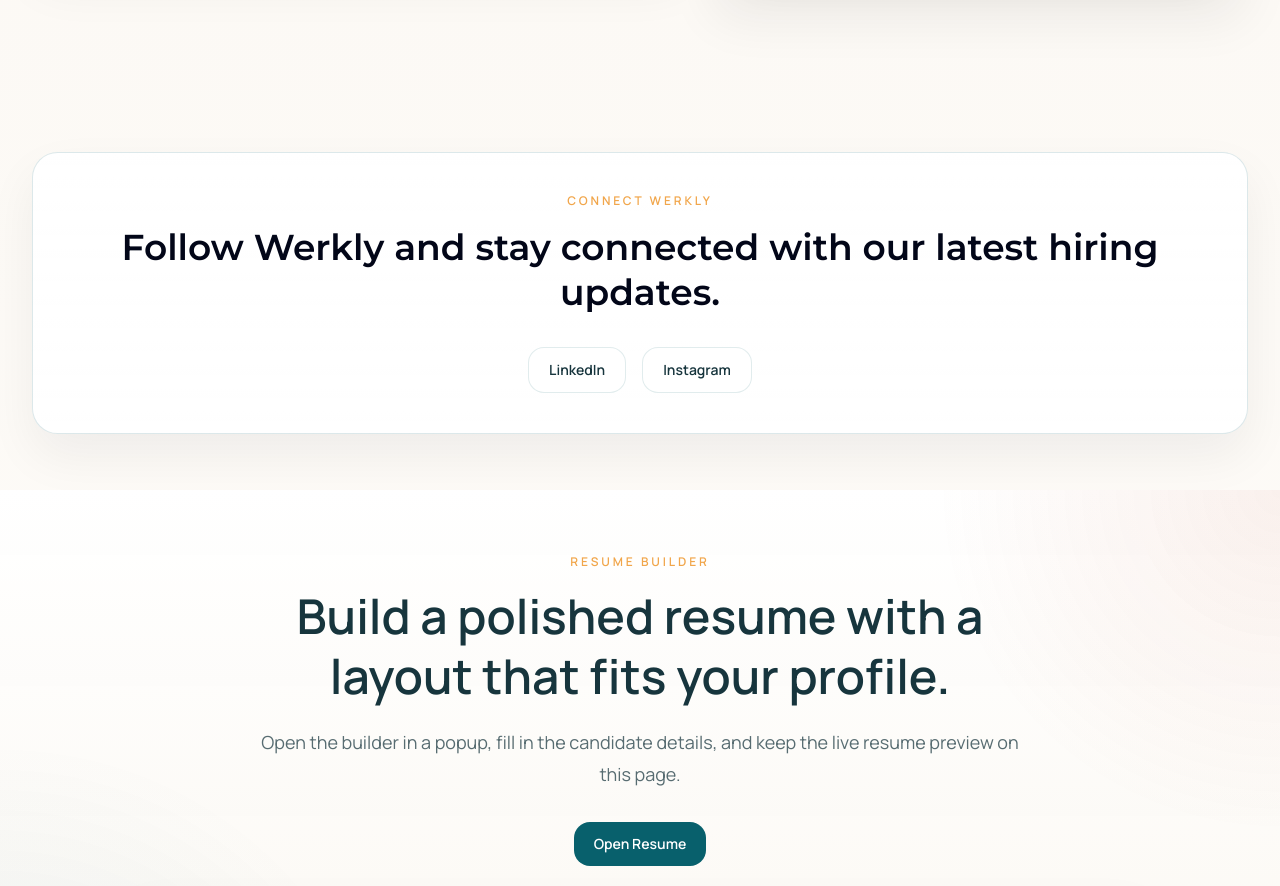
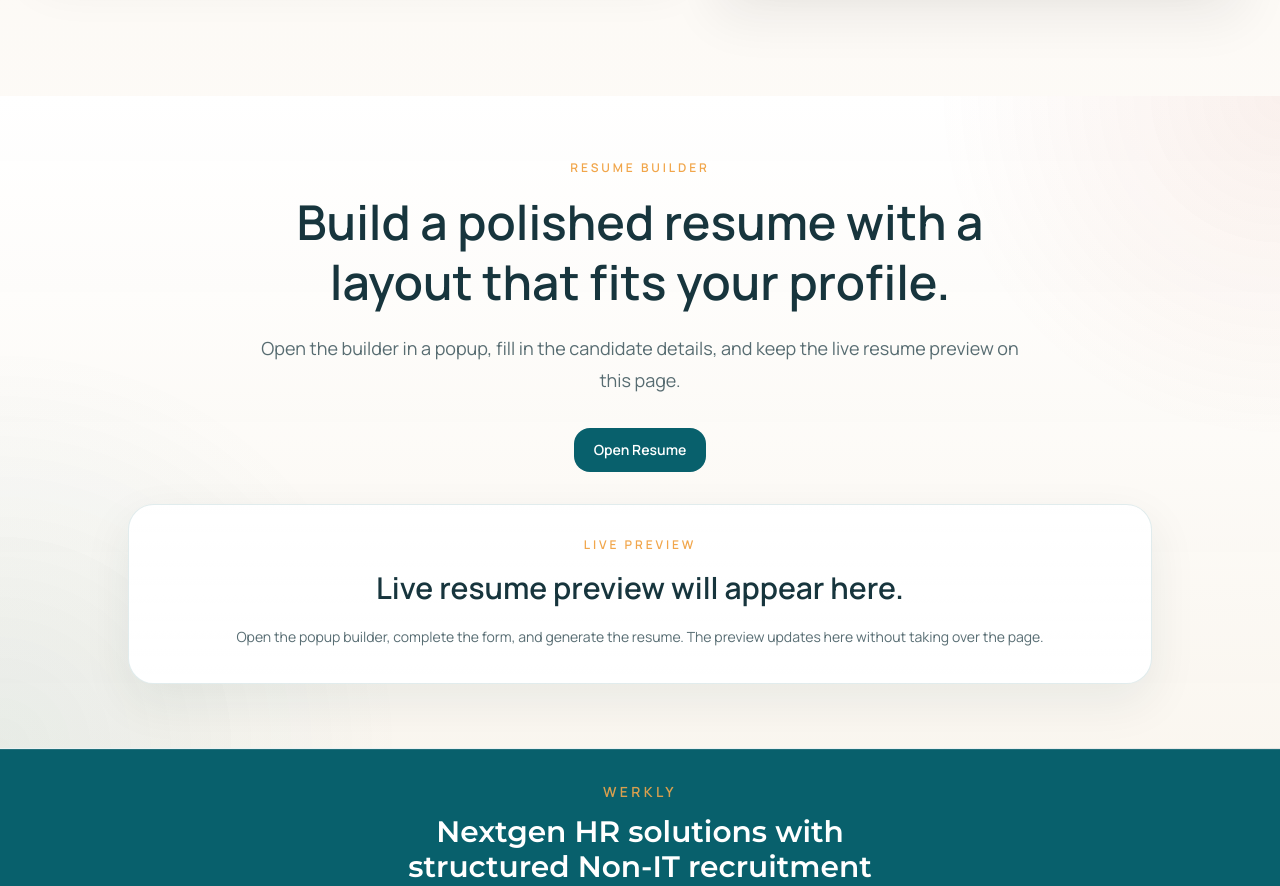
Before and after one commit to djkreddys-cmyk/Werkly, a Next.js app: page / in a window 1280 px wide. Shown: the part 3724-4610 px from the top of the page. Built offline with nearby package versions, Linux system fonts and the light colour scheme.

Commit message:
Remove Connect Werkly section

```diff
--- a/app/page.tsx
+++ b/app/page.tsx
@@ -244,35 +244,6 @@
           </RevealSection>
         </section>
 
-        <section className="section-shell py-10 sm:py-14">
-          <RevealSection delay={140}>
-            <div className="accent-card p-8 text-center sm:p-10">
-              <p className="eyebrow">Connect Werkly</p>
-              <h2 className="mt-4 font-[family-name:var(--font-display)] text-3xl leading-tight text-slate-950 sm:text-4xl">
-                Follow Werkly and stay connected with our latest hiring updates.
-              </h2>
-              <div className="mt-8 flex flex-wrap items-center justify-center gap-4">
-                <a
-                  className="rounded-2xl border border-[var(--color-line)] bg-white px-5 py-3 text-sm font-semibold text-slate-950 transition hover:border-[var(--color-dark)] hover:text-[var(--color-dark)]"
-                  href="https://www.linkedin.com/in/werkly-consulting-35603b3ba/"
-                  target="_blank"
-                  rel="noreferrer"
-                >
-                  LinkedIn
-                </a>
-                <a
-                  className="rounded-2xl border border-[var(--color-line)] bg-white px-5 py-3 text-sm font-semibold text-slate-950 transition hover:border-[var(--color-dark)] hover:text-[var(--color-dark)]"
-                  href="https://www.instagram.com/werklyconsulting/"
-                  target="_blank"
-                  rel="noreferrer"
-                >
-                  Instagram
-                </a>
-              </div>
-            </div>
-          </RevealSection>
-        </section>
-
         <section id="resume-builder" className="anchor-section">
           <RevealSection delay={160}>
             <ResumeBuilder mode="compact" />
```
